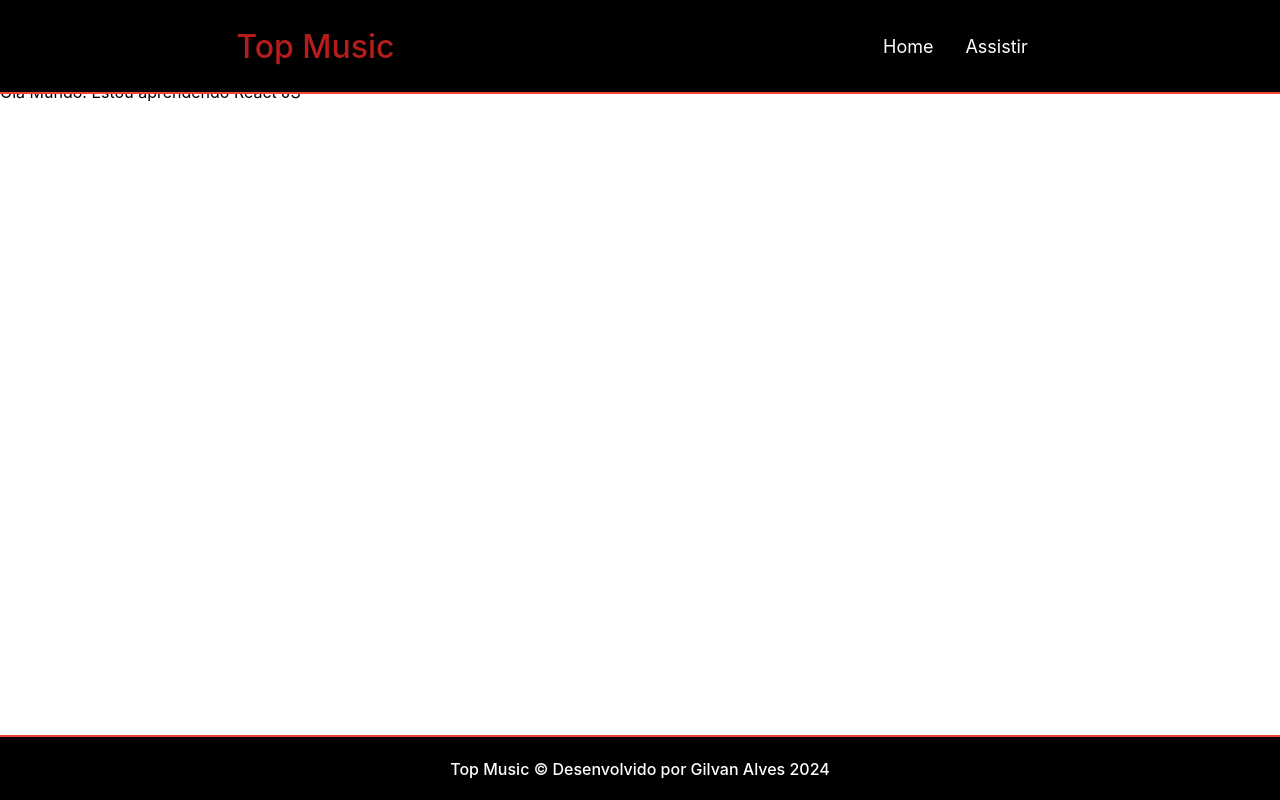
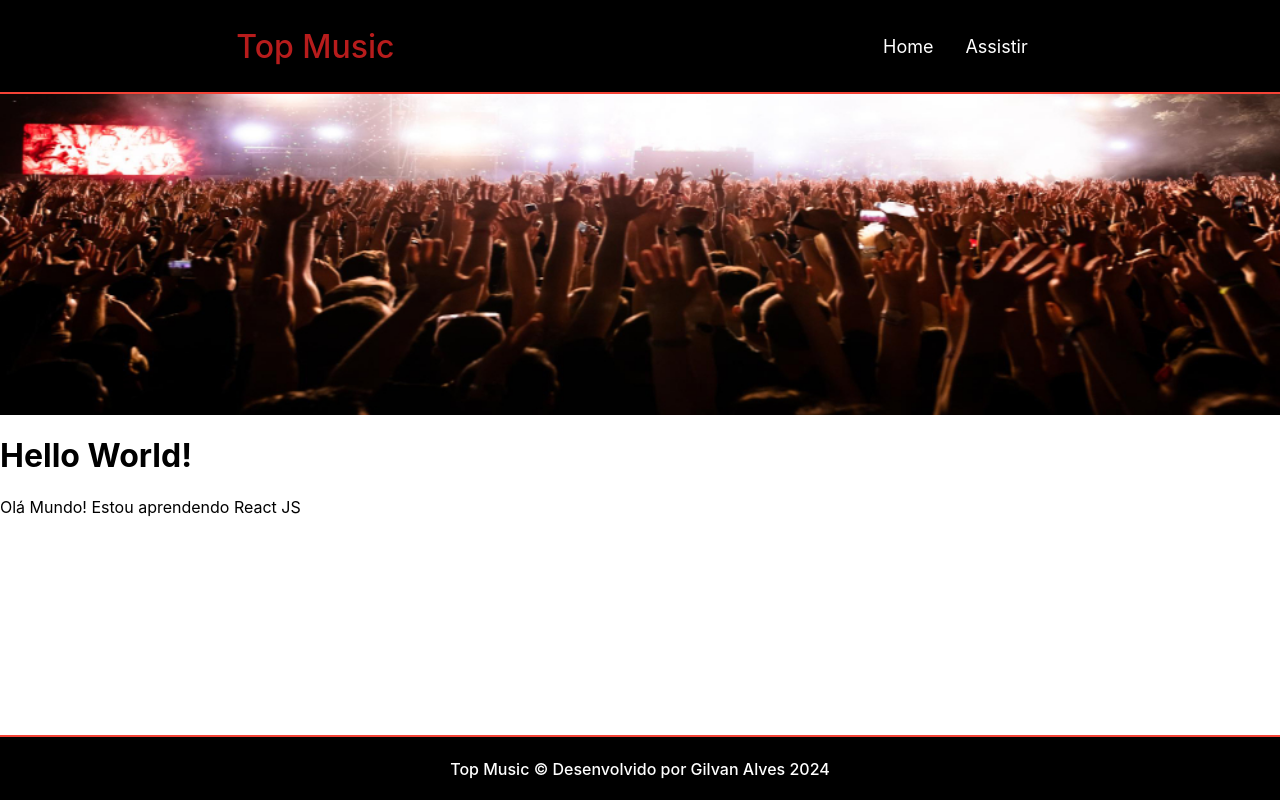
Before and after one commit to Gilvan-R-A/top-music, a React (Create React App) app: page / in a window 1280 px wide. Built offline with nearby package versions, Linux system fonts and the light colour scheme.

Commit message:
feat: Banner Component creation

```diff
--- a/src/App.js
+++ b/src/App.js
@@ -1,10 +1,12 @@
 import Header from "./components/Header"
 import Footer from "./components/Footer"
+import Banner from "./components/Banner";
 
 function App() {
   return (
           <>
           <Header />
+          <Banner image="home" />
           <h1>Hello World!</h1>
           <p>Olá Mundo! Estou aprendendo React JS</p>
           <Footer />
--- /dev/null
+++ b/src/components/Banner/Banner.module.css
@@ -0,0 +1,9 @@
+.banner{
+    width: 100%;
+    height: 347px;
+    /*background-image: url('public/images/banner-home.jpg');*/
+    background-repeat: no-repeat;
+    background-size: cover;
+    background-position: center;
+    padding-top: 68px;
+}
--- /dev/null
+++ b/src/components/Banner/index.js
@@ -0,0 +1,12 @@
+import styles from "./Banner.module.css";
+
+function Banner({image}){
+    return(
+        <div
+            className={styles.banner}
+            style={{backgroundImage: `url('/images/banner-${image}.jpg')`}}
+        ></div>
+    )
+}
+
+export default Banner;
```
